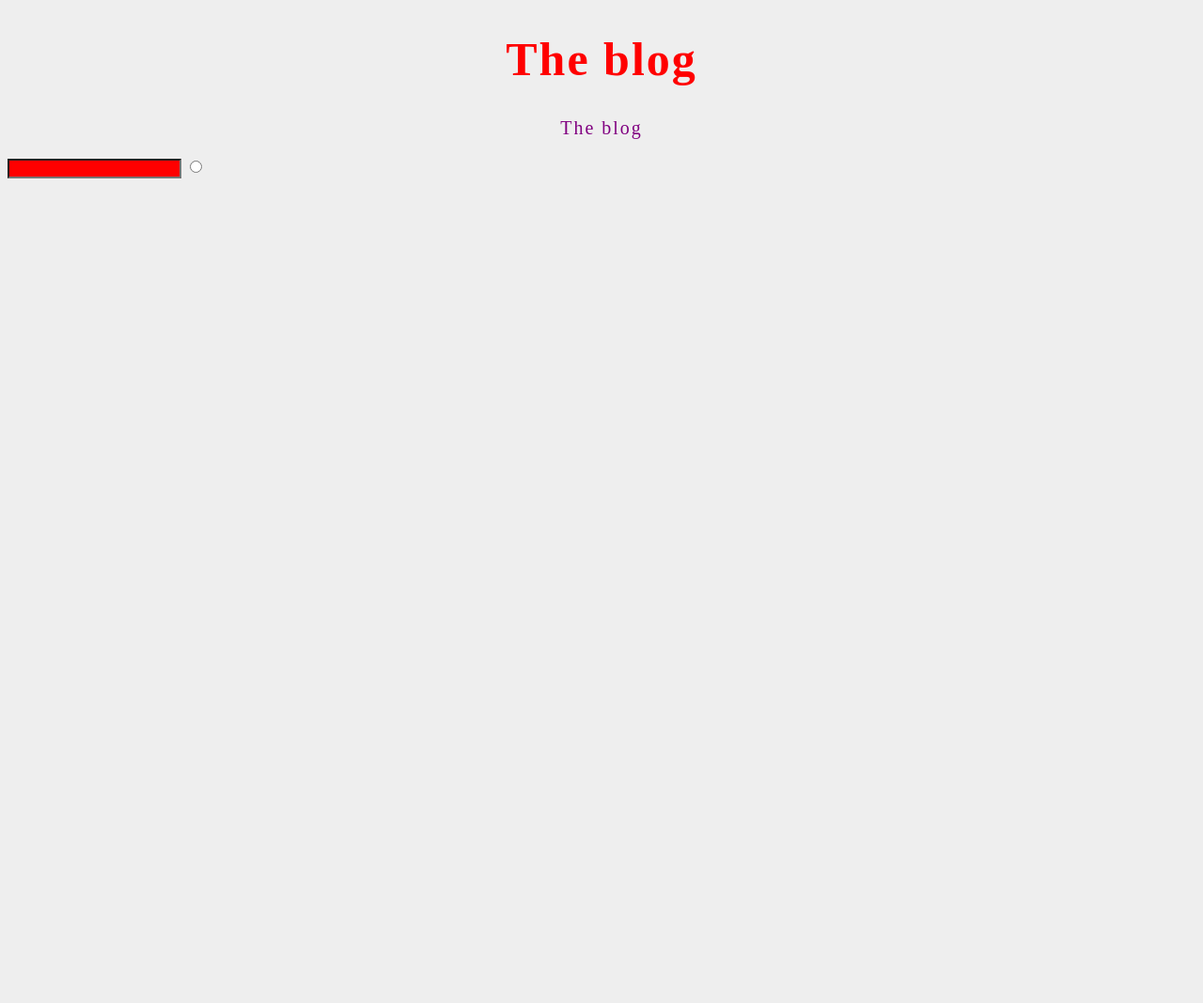
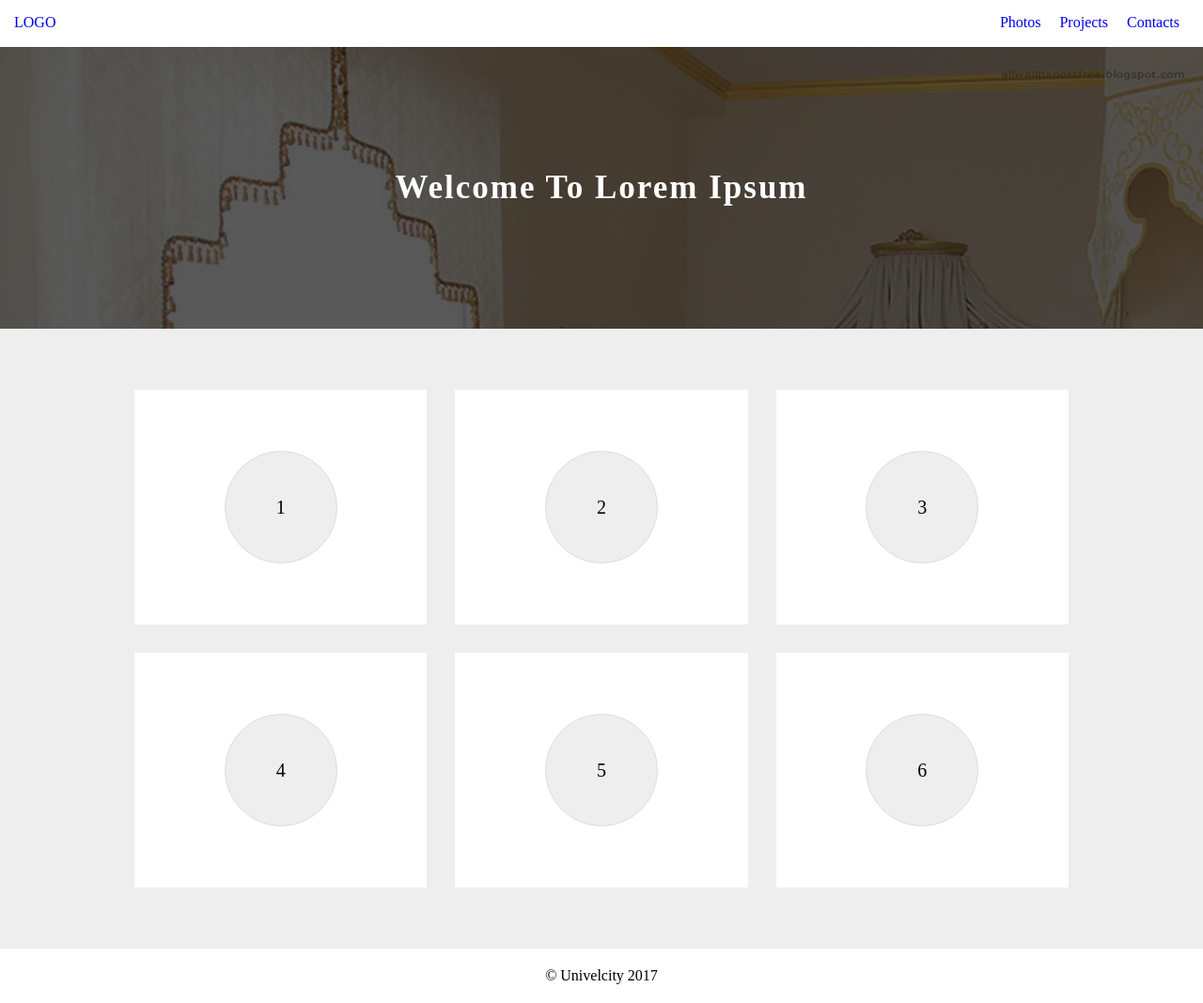
Before and after one commit to temitaiwo/git_101, a plain HTML site: page portfolio/index.html in a window 1280 px wide. Shown: the whole page at 94% size. Before the commit the page ends 800 px from the top, so only its background shows below. Drawn offline with Linux system fonts and the light colour scheme.

Commit message:
html 5 update

```diff
--- a/portfolio/assets/css/main.css
+++ b/portfolio/assets/css/main.css
@@ -1,20 +1,116 @@
+	*{
+		box-sizing: border-box;
+	}
+
+
+
 	body{
 		background: #eee;
+		/*css reset*/
+		margin: 0;
+		padding: 0;
 	}
 
-	.blog{
-		color: #f00;
-		font-size: 50px;
-		letter-spacing: 2px;
-		text-align: center;
+	nav{
+		background: #fff;
 	}
 
-	#blog{
-		color: purple;
-		font-weight: 100;
+	ul{
+		margin: 0;
+		padding: 0;
+		display: flex;
+		list-style-type: none;
+		justify-content: space-between;
+	}
+
+
+	ul.navlist{
+		/*padding-left: 15px;
+		padding-right: 15px;
+		padding-top: 15px;
+		padding-bottom: 15px;*/
+		padding: 15px;
+	}
+
+	ul.navlist a{
+		text-decoration: none;
+	}
+
+	.navitems a{
+		padding: 10px;
+	}
+
+	.banner{
+		height: 300px;
+		background-attachment: fixed;
+		background-image: url('../../assets/img/23.jpg');
+		background-repeat: no-repeat;
+		background-size: cover;
+		position: relative;
+	}
+
+	.overlay{
+		position: absolute;
+		width: 100%;
+		height: 100%;
+		background: rgba(0, 0, 0, 0.65);
+		color: #fff;
+		display: flex;
+		justify-content: center;
+		align-items: center;
+
+	}
+
+	.overlay h3{
+		font-size: 35px;
+		letter-spacing: 2px;
+	}
+
+.container{
+	width: 80%;
+	margin: 0 auto;
+	padding: 50px 0;
+	}
+
+	.row{
+		display: flex;
+		flex-wrap: wrap;
+	}
+
+	.column{
+		flex: 0 0 calc(100% /3);
+		padding: 15px;
+	}
+
+	.box{
+		background: #fff;
+		height: 250px;
+		width: 100%;
+		display: flex;
+		justify-content: center;
+		align-items: center;
+	}
+
+	.circle{
+		height: 120px;
+		width: 120px;
+		border-radius: 100%;
+		border: 1px solid #ddd;
+		background: #eee;
+		display: flex;
+		justify-content: center;
+		align-items: center;
 		font-size: 20px;
 	}
 
-	input{
-		background: red;
-	}
+.footer{
+	display: flex;
+	justify-content: center;
+	align-items: center;
+	padding: 20px 0;
+	background: #fff;
+}
+
+.footer p{
+	margin: 0;
+}
--- a/portfolio/index.html
+++ b/portfolio/index.html
@@ -7,24 +7,86 @@
 			</head>
 		<body>
 
-			<h1 class="blog">The blog</h1>
+			<!-- navigation/logos stay in the header -->
+			<header>
+				 <!-- nav for navigation links -->
+				 <nav>
+				 	<ul class="navlist">
+				 		<li><a href="#">LOGO</li>
+				 		<li>
+				 			<ul class="navitems">
+								<li>
+									<a href="#">Photos</a>
+								</li>
+				 				<li>
+				 					<a href="#">Projects</a>
+				 				</li>
+				 				<li>
+				 					<a href="#">Contacts</a>
+				 				</li>
+				 			</ul>
+				 		</li>
 
-			<p class="blog" id="blog">The blog</p>
-
-			<input type="text" name="">
-			<input type="radio" name="">
-
-
-
-
-			<!-- navigation/logos stay in the header -->
-			<header></header>
+				 	</ul>
+				 </nav>
+			</header>
 
 			<!-- main content stays in the main tag -->
-			<main></main>
+			<main>
+				<section class="banner">
+					<div class="overlay">
+						<h3>Welcome To Lorem Ipsum</h3>
+					</div>
+				</section>
+
+				<section>
+					<div class="container">
+
+						<div class="row">
+						<div class="column">
+							<!-- box comes in here -->
+							<div class="box">
+								<div class="circle">1</div>
+							</div>
+						</div>
+						<div class="column">
+							<div class="box">
+								<div class="circle">2</div>
+							</div>
+						</div>
+						<div class="column">
+							<div class="box">
+								<div class="circle">3</div>
+							</div>
+						</div>
+						<div class="column">
+							<!-- box comes in here -->
+							<div class="box">
+								<div class="circle">4</div>
+							</div>
+						</div>
+						<div class="column">
+							<!-- box comes in here -->
+							<div class="box">
+								<div class="circle">5</div>
+							</div>
+						</div>
+						<div class="column">
+							<!-- box comes in here -->
+							<div class="box">
+								<div class="circle">6</div>
+							</div>
+						</div>
+					</div>
+				</section>
+			</main>
 
 			<!-- footer content stays in the footer -->
-			<footer></footer>
+			<footer>
+				<div class="footer">
+					<p>&copy; Univelcity 2017</p>
+				</div>
+			</footer>
 
 
 
```
Also changed, not shown: portfolio/assets/img/23.jpg (added), portfolio/assets/img/7.jpg (added).
